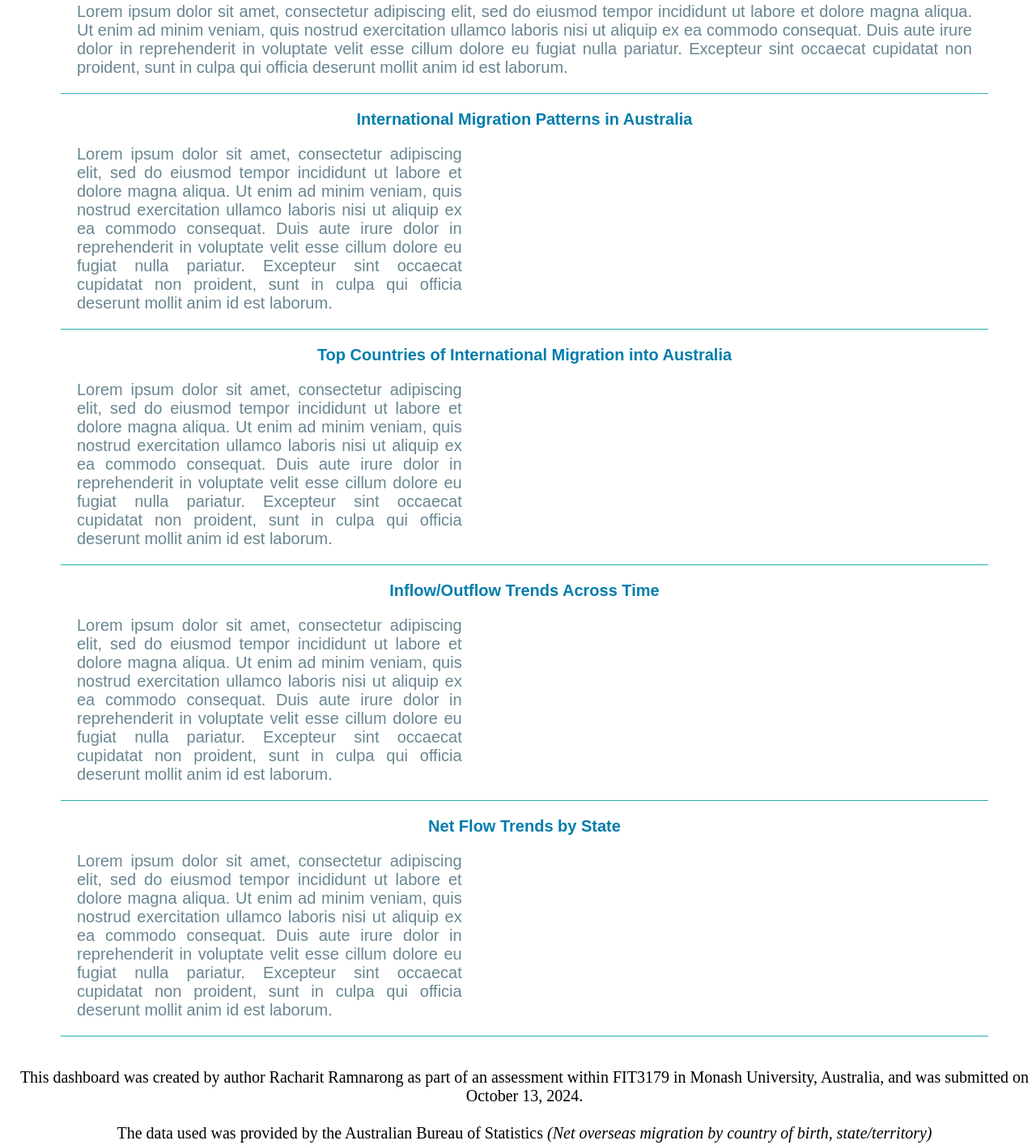
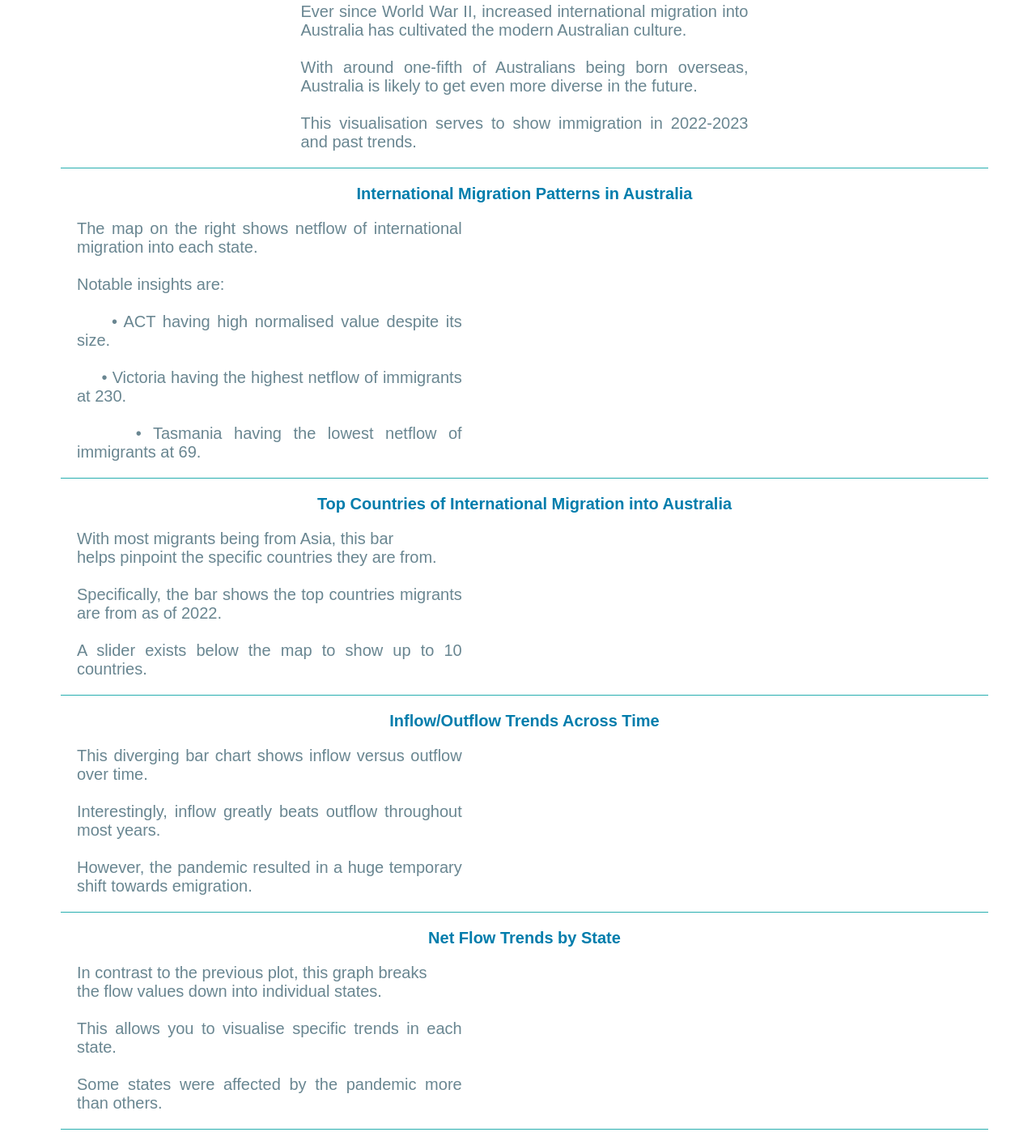
Before and after one commit to Commanchae/fit3179-dv2, a plain HTML site: page index.html in a window 1280 px wide. Shown: the part 125-1539 px from the top of the page at 81% size. Drawn offline with Linux system fonts and the light colour scheme; a script that the page names is missing.

Commit message:
updated messages.

```diff
--- a/index.html
+++ b/index.html
@@ -19,8 +19,8 @@
     </div>
     <div class="grid-container">
         <div class="grid-item span-two-columns bottom-highlight ">
-            <p class="text" style="text-align: justify;">
-                Lorem ipsum dolor sit amet, consectetur adipiscing elit, sed do eiusmod tempor incididunt ut labore et dolore magna aliqua. Ut enim ad minim veniam, quis nostrud exercitation ullamco laboris nisi ut aliquip ex ea commodo consequat. Duis aute irure dolor in reprehenderit in voluptate velit esse cillum dolore eu fugiat nulla pariatur. Excepteur sint occaecat cupidatat non proident, sunt in culpa qui officia deserunt mollit anim id est laborum.
+            <p class="text" style="width:50%;text-align: justify;">
+                Ever since World War II, increased international migration into Australia has cultivated the modern Australian culture.<br><br> With around one-fifth of Australians being born overseas, Australia is likely to get even more diverse in the future. <br><br>This visualisation serves to show immigration in 2022-2023 and past trends.
             </p>
         </div>
         <div class="grid-item span-two-columns grid-title">
@@ -29,7 +29,20 @@
 
         <div class="grid-item bottom-highlight">
             <p class="text" style="text-align: justify;">
-                Lorem ipsum dolor sit amet, consectetur adipiscing elit, sed do eiusmod tempor incididunt ut labore et dolore magna aliqua. Ut enim ad minim veniam, quis nostrud exercitation ullamco laboris nisi ut aliquip ex ea commodo consequat. Duis aute irure dolor in reprehenderit in voluptate velit esse cillum dolore eu fugiat nulla pariatur. Excepteur sint occaecat cupidatat non proident, sunt in culpa qui officia deserunt mollit anim id est laborum.
+                The map on the right shows netflow of international migration into each state.
+                <br>
+                <br>
+                Notable insights are:
+                <br>
+                <br>
+                &nbsp;&nbsp;&nbsp;&nbsp; • ACT having high normalised value despite its size.
+                <br>
+                <br>
+                &nbsp;&nbsp;&nbsp;&nbsp; • Victoria having the highest netflow of immigrants at 230.
+                <br>
+                <br>
+                &nbsp;&nbsp;&nbsp;&nbsp; • Tasmania having the lowest netflow of immigrants at 69.
+
             </p>
         </div>
 
@@ -48,7 +61,16 @@
 
         <div class="grid-item bottom-highlight">
             <p class="text" style="text-align: justify;">
-                Lorem ipsum dolor sit amet, consectetur adipiscing elit, sed do eiusmod tempor incididunt ut labore et dolore magna aliqua. Ut enim ad minim veniam, quis nostrud exercitation ullamco laboris nisi ut aliquip ex ea commodo consequat. Duis aute irure dolor in reprehenderit in voluptate velit esse cillum dolore eu fugiat nulla pariatur. Excepteur sint occaecat cupidatat non proident, sunt in culpa qui officia deserunt mollit anim id est laborum.
+                With most migrants being from Asia, this bar
+                <br>
+                helps pinpoint the specific countries they are from.
+
+                <br>
+                <br>
+                Specifically, the bar shows the top countries migrants are from as of 2022.
+                <br>
+                <br>
+                A slider exists below the map to show up to 10 countries.
             </p>
         </div>
         <div class="grid-item bottom-highlight" id="country-bar"></div>
@@ -64,7 +86,13 @@ vegaEmbed("#country-bar", vg_4).then(function(result) {
         </div>
         <div class="grid-item bottom-highlight">
             <p class="text" style="text-align: justify;">
-                Lorem ipsum dolor sit amet, consectetur adipiscing elit, sed do eiusmod tempor incididunt ut labore et dolore magna aliqua. Ut enim ad minim veniam, quis nostrud exercitation ullamco laboris nisi ut aliquip ex ea commodo consequat. Duis aute irure dolor in reprehenderit in voluptate velit esse cillum dolore eu fugiat nulla pariatur. Excepteur sint occaecat cupidatat non proident, sunt in culpa qui officia deserunt mollit anim id est laborum.
+                This diverging bar chart shows inflow versus outflow over time.
+                <br>
+                <br>
+                Interestingly, inflow greatly beats outflow throughout most years.
+                <br>
+                <br>
+                However, the pandemic resulted in a huge temporary shift towards emigration.
             </p>
         </div>
         <div class="grid-item bottom-highlight" id="diverging">
@@ -83,7 +111,14 @@ vegaEmbed("#diverging", vg_2).then(function(result) {
         </div>
         <div class="grid-item bottom-highlight" >
             <p class="text" style="text-align: justify;">
-                Lorem ipsum dolor sit amet, consectetur adipiscing elit, sed do eiusmod tempor incididunt ut labore et dolore magna aliqua. Ut enim ad minim veniam, quis nostrud exercitation ullamco laboris nisi ut aliquip ex ea commodo consequat. Duis aute irure dolor in reprehenderit in voluptate velit esse cillum dolore eu fugiat nulla pariatur. Excepteur sint occaecat cupidatat non proident, sunt in culpa qui officia deserunt mollit anim id est laborum.
+                In contrast to the previous plot, this graph breaks
+                <br>
+                the flow values down into individual states.
+                <br><br>
+                This allows you to visualise specific trends in each state.
+                <br><br>
+                Some states were affected by the pandemic more than others.
+
             </p>
         </div>
         <div class="grid-item bottom-highlight"id="line_chart">
```
